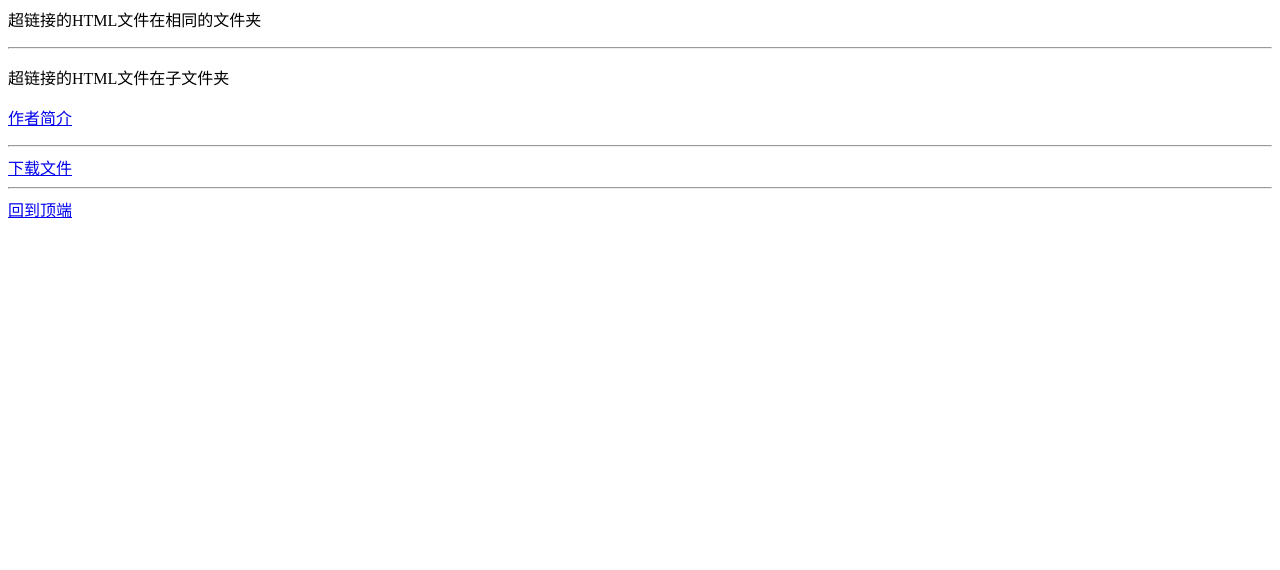
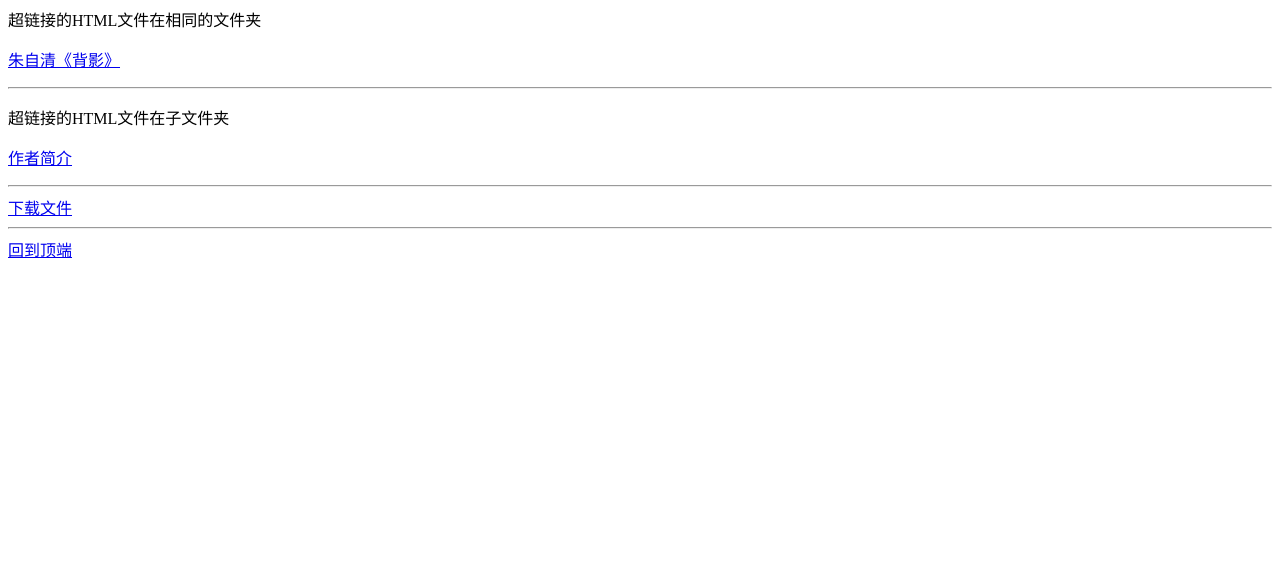
Before and after one commit to HungLuoQi/hw, a plain HTML site: page exe05/index.html in a window 1280 px wide. Shown: the part 230-800 px from the top of the page. Drawn offline with Linux system fonts and the light colour scheme.

Commit message:
exe05 v01

```diff
--- a/exe05/index.html
+++ b/exe05/index.html
@@ -12,7 +12,7 @@
         </header>
         <h1>超链接的使用</h1>
         <p>超链接的HTML文件在相同的文件夹</p>
-        <p><a href="article.html"></a></p>
+        <p><a href="article.html">朱自清《背影》</a></p>
         <hr>
 
         <p>超链接的HTML文件在子文件夹</p>
```
